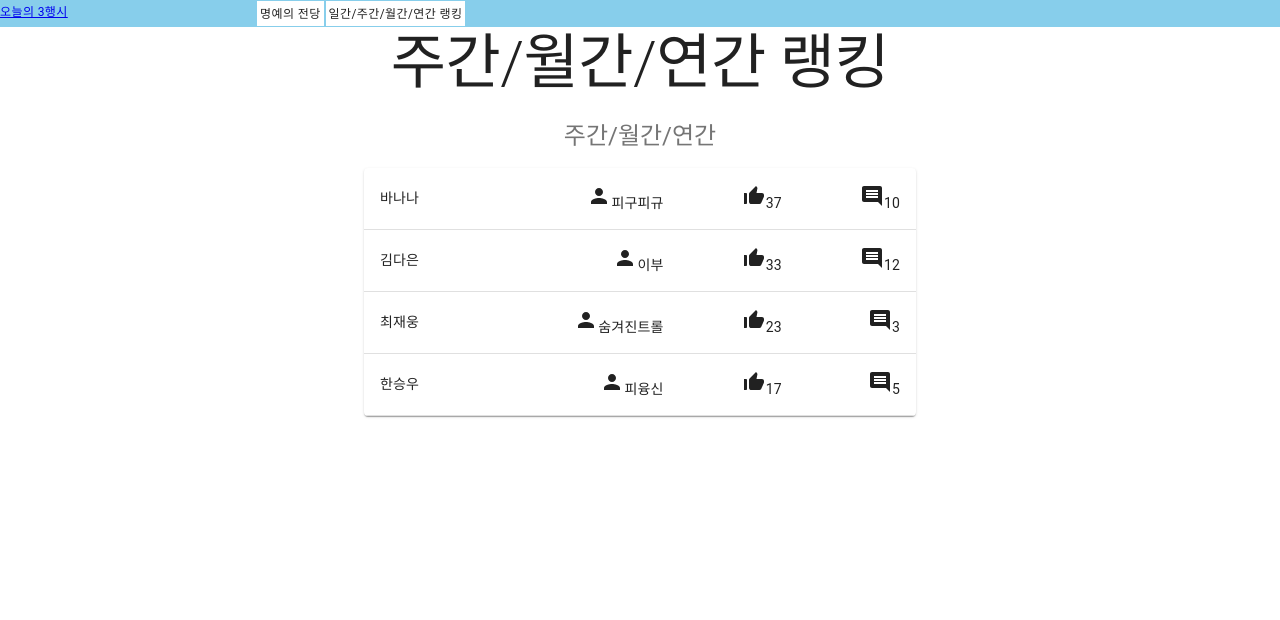
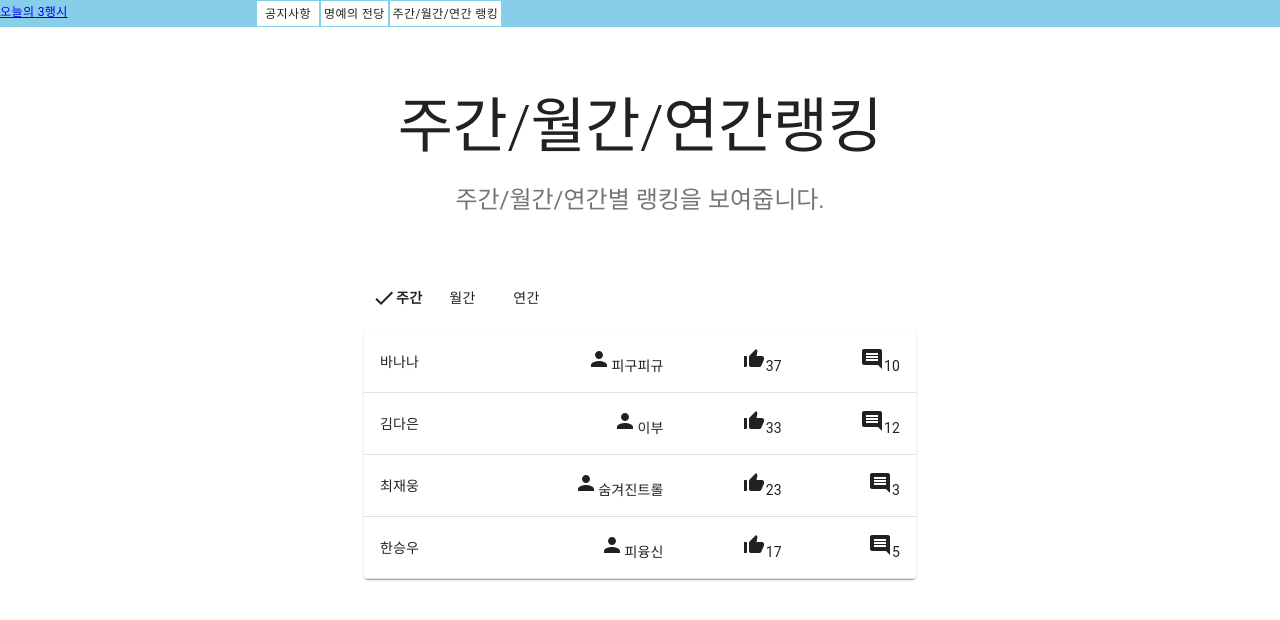
Before and after one commit to UUUNG/Today-s-Acrostic-Poem, a React (Create React App) app: page /RankingPage in a window 1280 px wide. Shown: the top 620 px of the page. Built offline with nearby package versions, Linux system fonts and the light colour scheme.

Commit message:
feat: ranking페이지 주간/월간/연간 버튼 추가

```diff
--- a/src/components/molecules/GridHead.js
+++ b/src/components/molecules/GridHead.js
@@ -2,15 +2,15 @@ import React from 'react';
 import Typography from '@material-ui/core/Typography';
 import Container from '@material-ui/core/Container';
 
-const GridHead = () => {
+const GridHead = ({name, description}) => {
 
   return (
     <Container maxWidth="sm">
         <Typography component="h1" variant="h2" align="center" color="textPrimary" gutterBottom>
-            명예의 전당
+            {name}
         </Typography>
         <Typography variant="h5" align="center" color="textSecondary" paragraph>
-            가장 좋아요를 많이 받은 주제 10가지를 선정하여 보여줍니다.
+            {description}
         </Typography>
 
     </Container>
--- a/src/components/molecules/Navbar.js
+++ b/src/components/molecules/Navbar.js
@@ -7,8 +7,9 @@ const Navbar = () => {
 
   return (
     <div>
+      <PrimaryButton name={"공지사항"}/>
       <Link to="/HOFPage"><PrimaryButton name={"명예의 전당"}/></Link>
-      <Link to="/RankingPage"><PrimaryButton name={"일간/주간/월간/연간 랭킹"}/></Link>
+      <Link to="/RankingPage"><PrimaryButton name={"주간/월간/연간 랭킹"}/></Link>
     </div>
 
   )
--- a/src/components/organisms/GridContainer.js
+++ b/src/components/organisms/GridContainer.js
@@ -49,7 +49,7 @@ export default function GridContainer() {
         {/* Hero unit */}
         <div className={classes.heroContent}>
             {/* 명예의 전당 텍스트 부분 */}
-          <GridHead></GridHead>
+          <GridHead name="명예의 전당" description="가장 좋아요를 많이 받은 주제 10가지를 선정하여 보여줍니다."/>
           <div className={classes.heroButtons}>
               {/* 뭔가 멋져 보이는 버튼들 */}
             <GridButtons></GridButtons>
--- a/src/components/organisms/RankingContainer.js
+++ b/src/components/organisms/RankingContainer.js
@@ -1,16 +1,11 @@
 import React from 'react';
 import Typography from '@material-ui/core/Typography';
-import TextField from '@material-ui/core/TextField';
 import { makeStyles } from '@material-ui/core/styles';
-import PrimaryButton from '../atoms/PrimaryButton'
-import Button from '@material-ui/core/Button';
 import Box from '@material-ui/core/Box';
 import PersonIcon from '@material-ui/icons/Person';
 import ThumbUpAltIcon from '@material-ui/icons/ThumbUpAlt';
-
 import PropTypes from 'prop-types';
 import Collapse from '@material-ui/core/Collapse';
-import IconButton from '@material-ui/core/IconButton';
 import Table from '@material-ui/core/Table';
 import TableBody from '@material-ui/core/TableBody';
 import TableCell from '@material-ui/core/TableCell';
@@ -18,10 +13,10 @@ import TableContainer from '@material-ui/core/TableContainer';
 import TableHead from '@material-ui/core/TableHead';
 import TableRow from '@material-ui/core/TableRow';
 import Paper from '@material-ui/core/Paper';
-import KeyboardArrowDownIcon from '@material-ui/icons/KeyboardArrowDown';
-import KeyboardArrowUpIcon from '@material-ui/icons/KeyboardArrowUp';
 import CommentIcon from '@material-ui/icons/Comment';
-
+import GridHead from '../molecules/GridHead';
+import CheckIcon from '@material-ui/icons/Check';
+import Button from '@material-ui/core/Button';
 const useRowStyles = makeStyles({
   root: {
     '& > *': {
@@ -37,8 +32,8 @@ function createData(keyword, name, like,comment) {
     like,
     comment,
     history: [
-      { date: '2020-01-05', customerId: '11091700', amount: 3 },
-      { date: '2020-01-02', customerId: 'Anonymous', amount: 1 },
+      { name: '피구피규', comment: 'ㅋㅋㅋㅋㅋ아 개웃기네' },
+      { name: '뇽뇽냥냥', comment: '이게 왜 랭킹? ㄵ' },
     ],
   };
 }
@@ -67,7 +62,6 @@ function Row(props) {
           {row.comment}</TableCell>
       </TableRow>
 
-
       <TableRow>
         <TableCell style={{ paddingBottom: 0, paddingTop: 0 }} colSpan={6}>
           <Collapse in={open} timeout="auto" unmountOnExit>
@@ -80,13 +74,9 @@ function Row(props) {
                   {row.history.map((historyRow) => (
                     <TableRow key={historyRow.date}>
                       <TableCell component="th" scope="row">
-                        {historyRow.date}
+                        {historyRow.name}
                       </TableCell>
-                      <TableCell>{historyRow.customerId}</TableCell>
-                      <TableCell align="right">{historyRow.amount}</TableCell>
-                      <TableCell align="right">
-                        {Math.round(historyRow.amount * row.price * 100) / 100}
-                      </TableCell>
+                      <TableCell>{historyRow.comment}</TableCell>
                     </TableRow>
                   ))}
                 </TableBody>
@@ -108,36 +98,91 @@ Row.propTypes = {
     comment: PropTypes.number.isRequired,
     history: PropTypes.arrayOf(
       PropTypes.shape({
-        amount: PropTypes.number.isRequired,
-        customerId: PropTypes.string.isRequired,
-        date: PropTypes.string.isRequired,
+        name: PropTypes.string.isRequired,
+        comment: PropTypes.string.isRequired,
       }),
     ).isRequired,
   }).isRequired,
 };
 
-const rows = [
+const weeklyRows = [
   createData('바나나','피구피규',37,10),
   createData('김다은','이부', 33,12),
   createData('최재웅','숨겨진트롤',23,3),
   createData('한승우','피융신',17,5),
 ];
 
+const monthlyRows = [
+  createData('복숭아','피구피규',37,10),
+  createData('김다은','이부', 33,12),
+  createData('최재웅','숨겨진트롤',23,3),
+  createData('한승우','피융신',17,5),
+];
+
+const yearlyRows = [
+  createData('파인애플','피구피규',37,10),
+  createData('김다은','이부', 33,12),
+  createData('최재웅','숨겨진트롤',23,3),
+  createData('한승우','피융신',17,5),
+];
+
+const useStyles = makeStyles((theme) => ({
+
+  heroContent: {
+    padding: theme.spacing(8, 0, 6),
+  },
+
+}));
+
 const RankingContainer = () => {
+  const classes = useStyles();
+  const [sorting, setSorting] = React.useState('주간');
+  const [rankData, setRankData]=React.useState(weeklyRows);
 
-  /**주간월간연간 랭킹 */
+  const handleSortingClick = (category) => {
+    setSorting(category);
+  };
+
+  const CheckedButton = ({check}) => {
+    if(check === '주간'){
+      setRankData(weeklyRows)
+    }
+    else if(check === '월간'){
+      setRankData(monthlyRows)
+    }
+    else if(check === '연간'){
+      setRankData(yearlyRows)
+    }
+
+    return(
+      <>
+        <CheckIcon/>
+        <div style={{fontWeight:'bolder'}}>{check}</div>
+      </>)
+  }
+
   return (
     <div>
-      <Typography component="h1" variant="h2" align="center" color="textPrimary" gutterBottom>
-        주간/월간/연간 랭킹
-      </Typography>
-      <Typography variant="h5" align="center" color="textSecondary" paragraph>
-        주간/월간/연간
-      </Typography>
+      <div className={classes.heroContent}>
+        <GridHead name="주간/월간/연간랭킹" description="주간/월간/연간별 랭킹을 보여줍니다."/>
+      </div>
+
+      <Box flexDirection="row" style={{display: 'inline-flex'}}>
+        <Button onClick={() => handleSortingClick('주간')}>
+          {sorting=== '주간' ? <CheckedButton check={'주간'}/> : '주간' }
+        </Button>
+        <Button onClick={() => handleSortingClick('월간')}>
+          {sorting=== '월간' ? <CheckedButton check={'월간'}/> : '월간' }
+        </Button>
+        <Button onClick={() => handleSortingClick('연간')}>
+          {sorting=== '연간' ? <CheckedButton check={'연간'}/> : '연간' }
+        </Button>
+      </Box>
+      <div style={{paddingTop:15}}/>
       <TableContainer component={Paper}>
         <Table aria-label="Ranking table">
           <TableBody>
-            {rows.map((row) => (
+            {rankData.map((row) => (
               <Row key={row.name} row={row} />
             ))}
           </TableBody>
```
